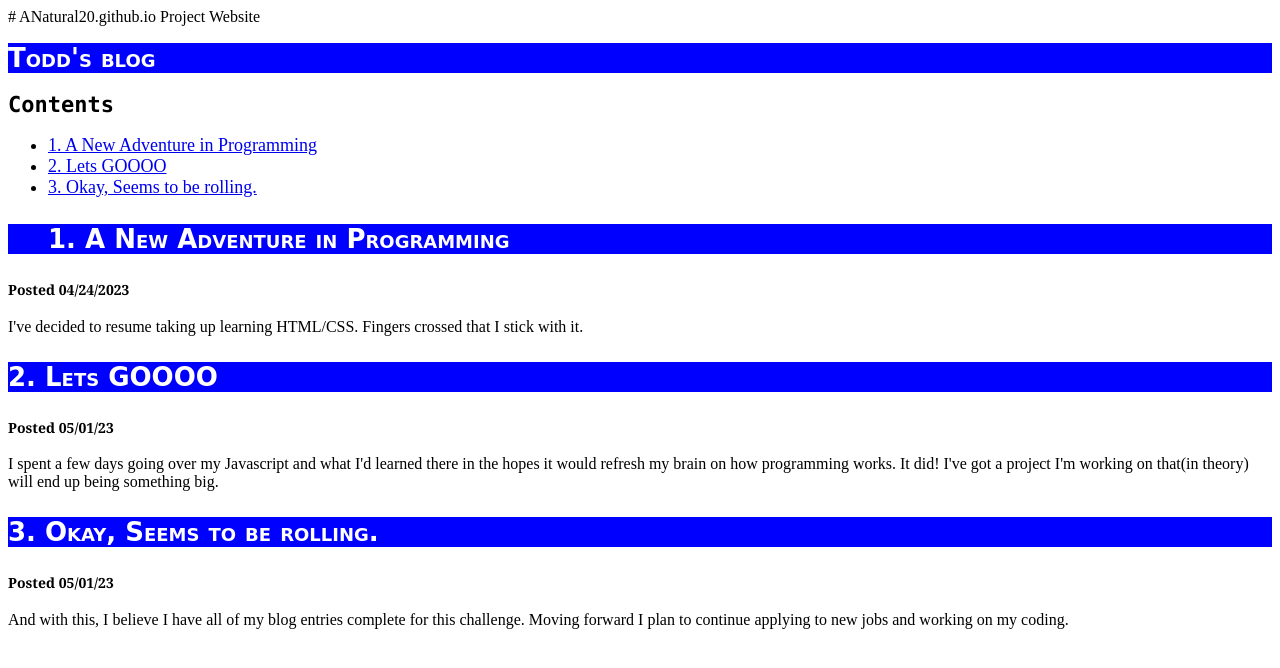
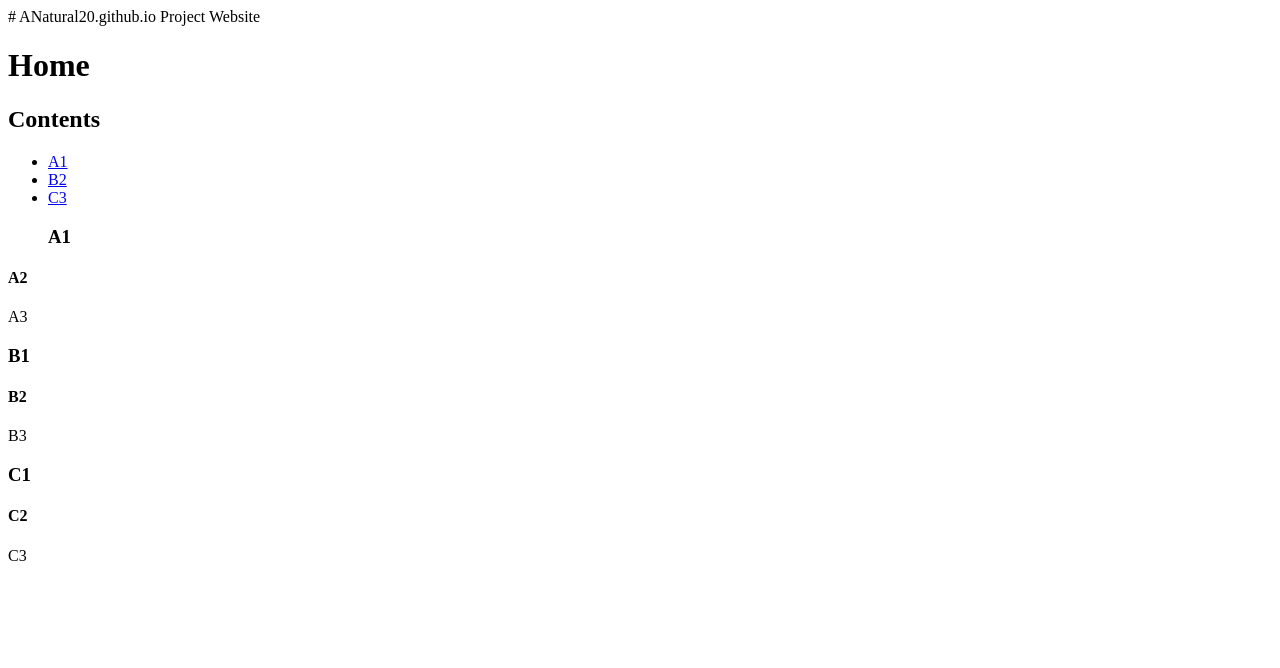
Before and after one commit to ANatural20/ANatural20.github.io, a plain HTML site: page index.html in a window 1280 px wide. Drawn offline with Linux system fonts and the light colour scheme.

Commit message:
Update index.html

```diff
--- a/index.html
+++ b/index.html
@@ -4,50 +4,41 @@ Project Website
 <html>
     <head>
         <meta charset="utf-8">
-        <title>Project: Blog</title>
+        <title>Simple </title>
         <style>
             .headone {
-                font-size: 26px;
-                color: white;
-                font-family: cursive;
-                background-color: blue;
-                font-weight: bold;
-                font-variant: small-caps;
+                font-style: "Monaco", "Lucida Console", monospace;
             }
             .contents{
-                font-size: 22px;
-                font-family: "Monaco", "Lucida Console", monospace;
+                font-style: "Monaco", "Lucida Console", monospace;
             }
             .headthree{
-                font-size: 18px;
             }
             .date{
-                font-size: 14px;
-                font-family: "Georgia", "Palatino", serif;
             }
         </style>
     </head>
     <body>
 
-        <h1 class="headone">Todd's blog</h1>
+        <h1 class="headone">Home</h1>
 
         <h2 class="contents">Contents</h2>
             <ul>
-        <li class="headthree"><a href= "#firstpost">1. A New Adventure in Programming</a></li>
-            <li class="headthree"><a href= "#secondpost">2. Lets GOOOO</a></li>
-            <li class="headthree"><a href= "#thirdpost">3. Okay, Seems to be rolling.</a></li>
+        <li class="headthree"><a href= "#firstpost">A1</a></li>
+            <li class="headthree"><a href= "#secondpost">B2</a></li>
+            <li class="headthree"><a href= "#thirdpost">C3</a></li>
         </ul>
 
-    <h3><ul class="headone" id="firstpost">1. A New Adventure in Programming</ul></h3>
-        <h4 class="date">Posted 04/24/2023</h4>
-        <p>I've decided to resume taking up learning HTML/CSS. Fingers crossed that I stick with it.</p>
-    <h3 class="headone" id= "secondpost">2. Lets GOOOO</h3>
-        <h4 class="date">Posted 05/01/23</h4>
-        <p>I spent a few days going over my Javascript and what I'd learned there in the hopes it would refresh my brain on how programming works. It did! I've got a project I'm working on that(in theory) will end up being something big.</p>
+    <h3><ul class="headone" id="firstpost">A1</ul></h3>
+        <h4 class="date">A2</h4>
+        <p>A3</p>
+    <h3 class="headone" id= "secondpost">B1</h3>
+        <h4 class="date">B2</h4>
+        <p>B3</p>
 
-    <h3 class="headone" id="thirdpost">3. Okay, Seems to be rolling.</h3>
-        <h4 class="date">Posted 05/01/23</h4>
-        <p>And with this, I believe I have all of my blog entries complete for this challenge. Moving forward I plan to continue applying to new jobs and working on my coding.</p>
+    <h3 class="headone" id="thirdpost">C1</h3>
+        <h4 class="date">C2</h4>
+        <p>C3</p>
 
 
 
```
